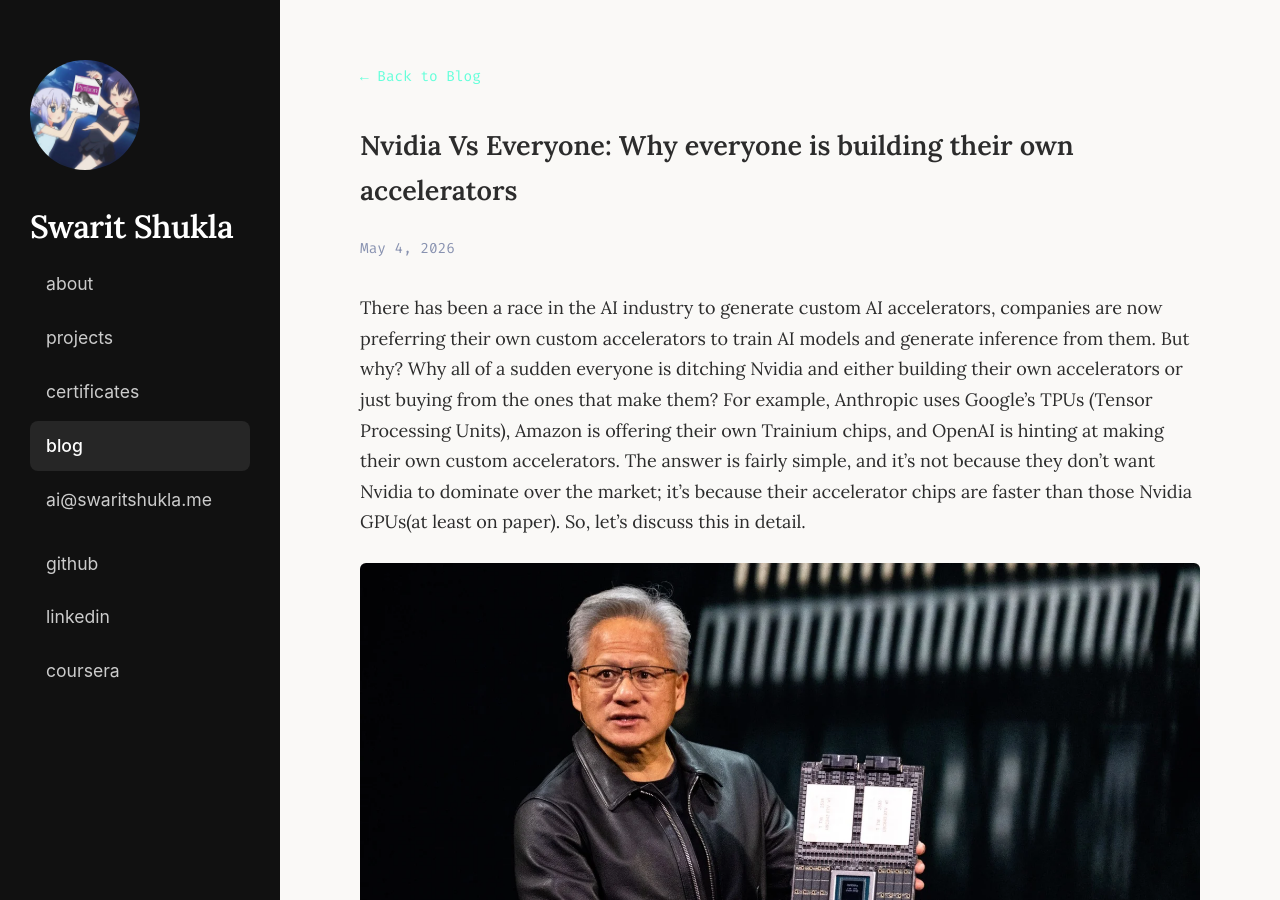
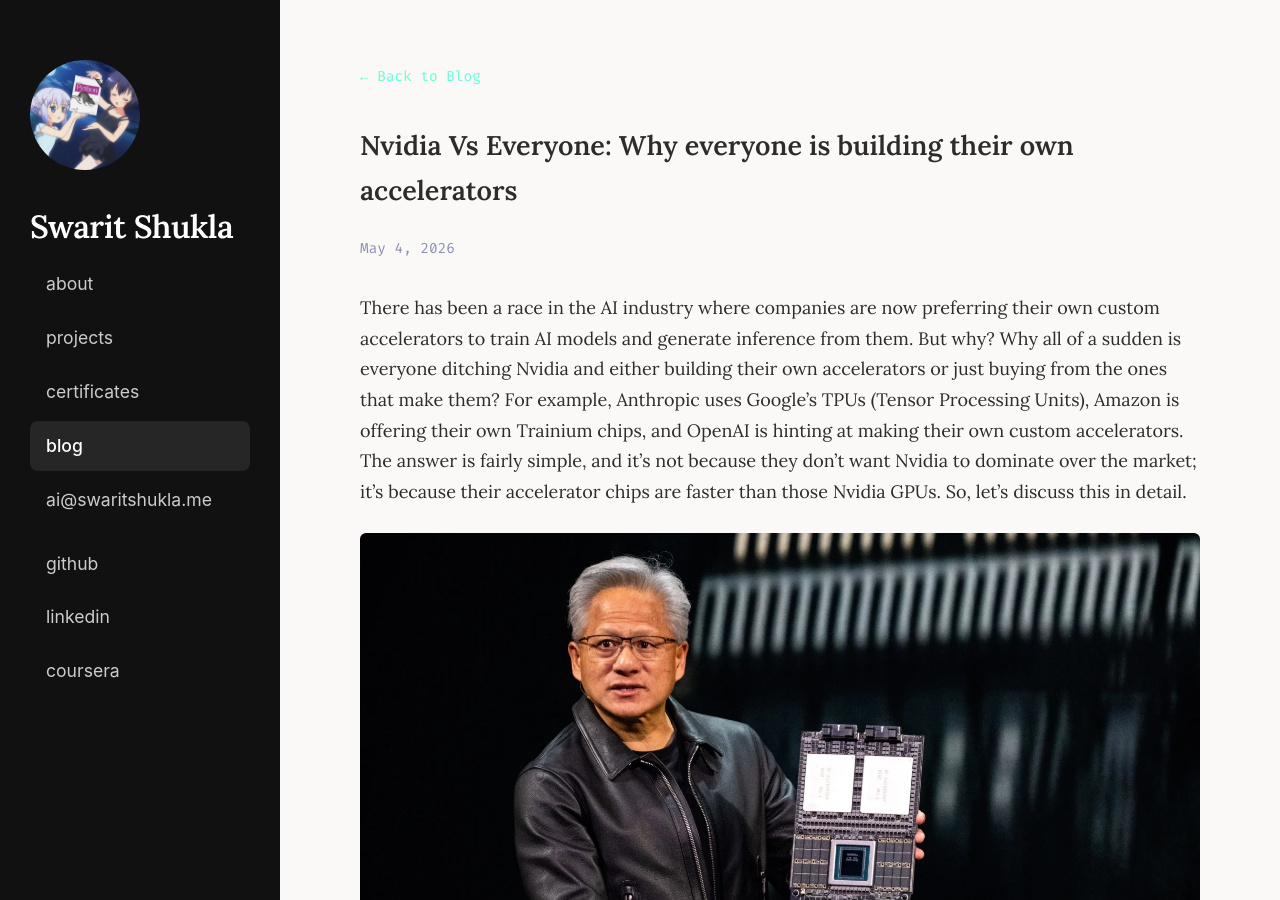
Before and after one commit to SWARITSHUKLA/SWARITSHUKLA.github.io, a Jekyll site: the page built from _posts/2026-05-04-nvidia-vs-everyone-why-everyone-is-building-their-own-ai-accelerators.md, in a window 1280 px wide and 900 px high. Built offline with Jekyll 4.4.1, drawn with Linux system fonts in a browser that asks for light colours.

```diff
--- a/_posts/2026-05-04-nvidia-vs-everyone-why-everyone-is-building-their-own-ai-accelerators.md
+++ b/_posts/2026-05-04-nvidia-vs-everyone-why-everyone-is-building-their-own-ai-accelerators.md
@@ -5,7 +5,7 @@ date: 2026-05-04
 category: ai-hype
 ---
 
-There has been a race in the AI industry to generate custom AI accelerators, companies are now preferring their own custom accelerators to train AI models and generate inference from them. But why? Why all of a sudden everyone is ditching Nvidia and either building their own accelerators or just buying from the ones that make them? For example, Anthropic uses Google's TPUs (Tensor Processing Units), Amazon is offering their own Trainium chips, and OpenAI is hinting at making their own custom accelerators. The answer is fairly simple, and it's not because they don't want Nvidia to dominate over the market; it's because their accelerator chips are faster than those Nvidia GPUs(at least on paper). So, let's discuss this in detail.
+There has been a race in the AI industry where companies are now preferring their own custom accelerators to train AI models and generate inference from them. But why? Why all of a sudden is everyone ditching Nvidia and either building their own accelerators or just buying from the ones that make them? For example, Anthropic uses Google's TPUs (Tensor Processing Units), Amazon is offering their own Trainium chips, and OpenAI is hinting at making their own custom accelerators. The answer is fairly simple, and it's not because they don't want Nvidia to dominate over the market; it's because their accelerator chips are faster than those Nvidia GPUs. So, let's discuss this in detail.
 
 ![Jensen Nvidia vs everyone photo](/photos/jensen_Nvidia%20%20vs%20everyone%20photo.webp)
 
```
